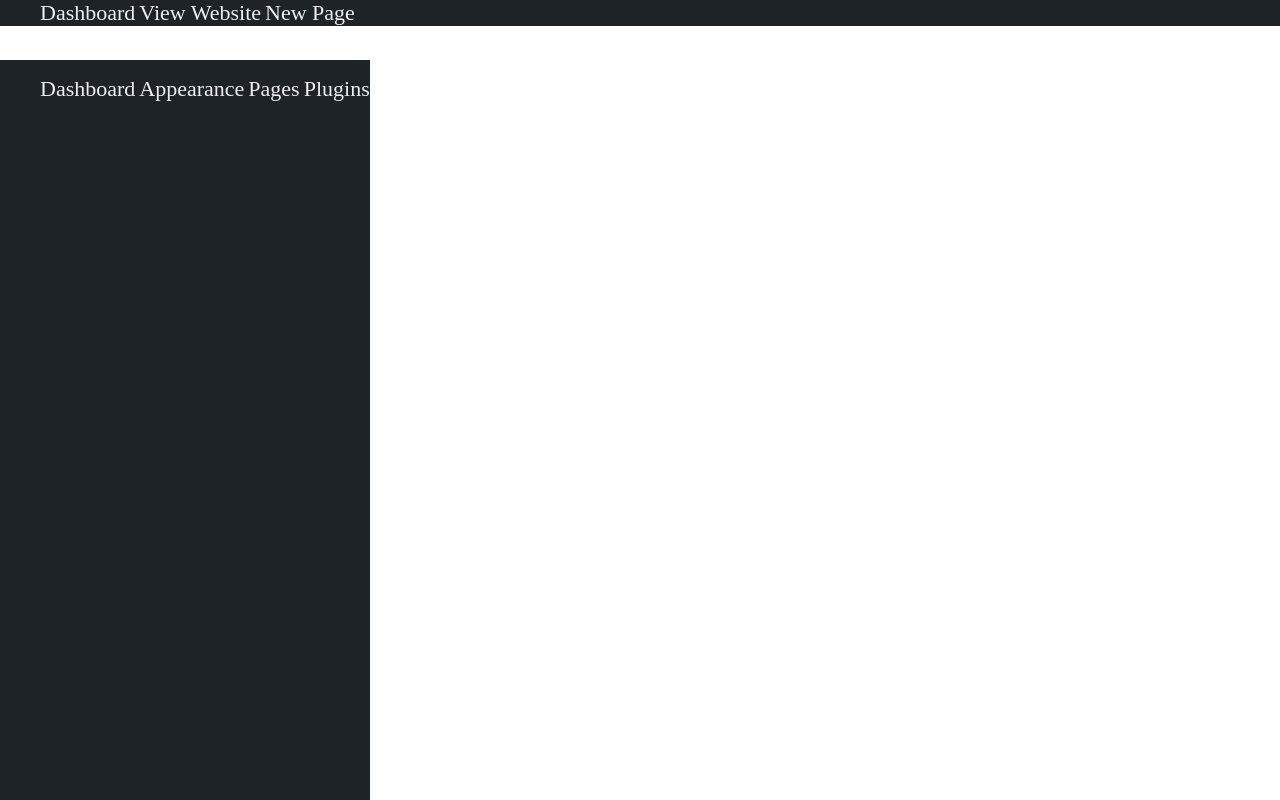
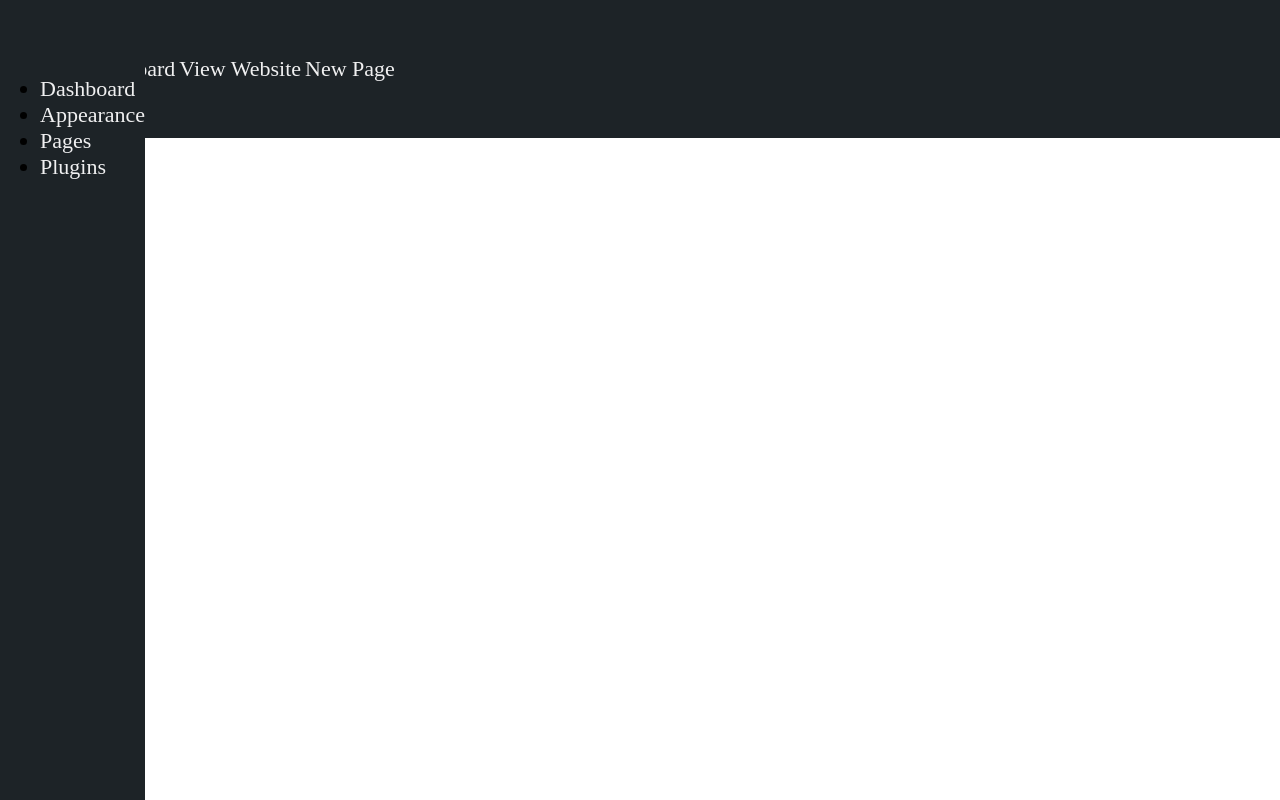
Before and after one commit to tumbleweed-inc/tumbledubs.com, a plain HTML site: page admin/dashboard.html in a window 1280 px wide. Drawn offline with Linux system fonts and the light colour scheme.

Commit message:
Update dashboard.html

```diff
--- a/admin/dashboard.html
+++ b/admin/dashboard.html
@@ -3,7 +3,7 @@
         <title>Animdubs|NyceAdmin Dashboard</title>
     </head>
     <body style="margin: 0px;">
-        <div style="background-color: #1d2327;">
+        <div style="background-color: #1d2327; padding: 40px;">
             <ul>
                 <li style="display: inline; font-size: 22px;"><a style="color: #f0f0f1; font-family: ubuntu; text-decoration: none;" href="https://animdubs.onrender.com/admin/dashboard/">Dashboard</a></li>
                 <li style="display: inline; font-size: 22px;"><a style="color: #f0f0f1; font-family: ubuntu; text-decoration: none;" href="https://animdubs.onrender.com/">View Website</a></li>
@@ -12,10 +12,10 @@
         </div>
         <div style="margin-top: 60px; position: fixed; top: 0; bottom: -120px; background-color: #1d2327;">
             <ul>
-                <li style="display: inline; font-size: 22px;"><a style="color: #f0f0f1; font-family: ubuntu; text-decoration: none; font-size: 22px;" href="https://animdubs.onrender.com/admin/dashboard">Dashboard</a></li>
-                <li style="display: inline; font-size: 22px;"><a style="color: #f0f0f1; font-family: ubuntu; text-decoration: none; font-size: 22px;" href="https://animdubs.onrender.com/admin/dashboard">Appearance</a></li>
-                <li style="display: inline; font-size: 22px;"><a style="color: #f0f0f1; font-family: ubuntu; text-decoration: none; font-size: 22px;" href="https://animdubs.onrender.com/admin/dashboard">Pages</a></li>
-                <li style="display: inline; font-size: 22px;"><a style="color: #f0f0f1; font-family: ubuntu; text-decoration: none; font-size: 22px;" href="https://animdubs.onrender.com/admin/dashboard">Plugins</a></li>
+                <li style="font-size: 22px;"><a style="color: #f0f0f1; font-family: ubuntu; text-decoration: none; font-size: 22px;" href="https://animdubs.onrender.com/admin/dashboard">Dashboard</a></li>
+                <li style="font-size: 22px;"><a style="color: #f0f0f1; font-family: ubuntu; text-decoration: none; font-size: 22px;" href="https://animdubs.onrender.com/admin/dashboard">Appearance</a></li>
+                <li style="font-size: 22px;"><a style="color: #f0f0f1; font-family: ubuntu; text-decoration: none; font-size: 22px;" href="https://animdubs.onrender.com/admin/dashboard">Pages</a></li>
+                <li style="font-size: 22px;"><a style="color: #f0f0f1; font-family: ubuntu; text-decoration: none; font-size: 22px;" href="https://animdubs.onrender.com/admin/dashboard">Plugins</a></li>
             </ul>
         </div>
     </body>
```
